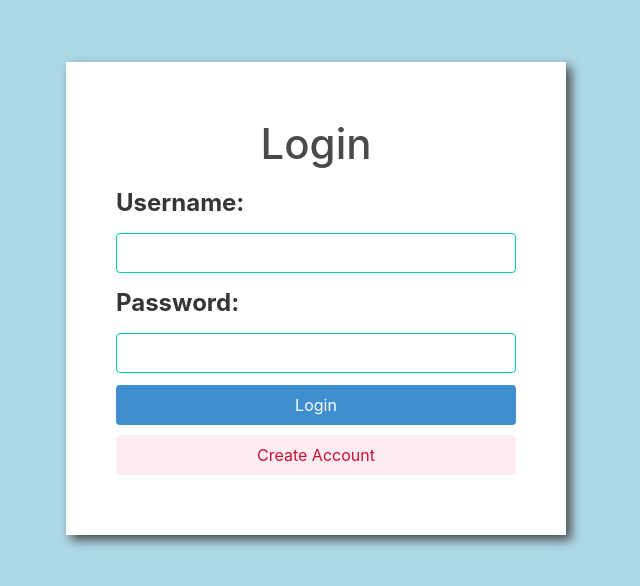
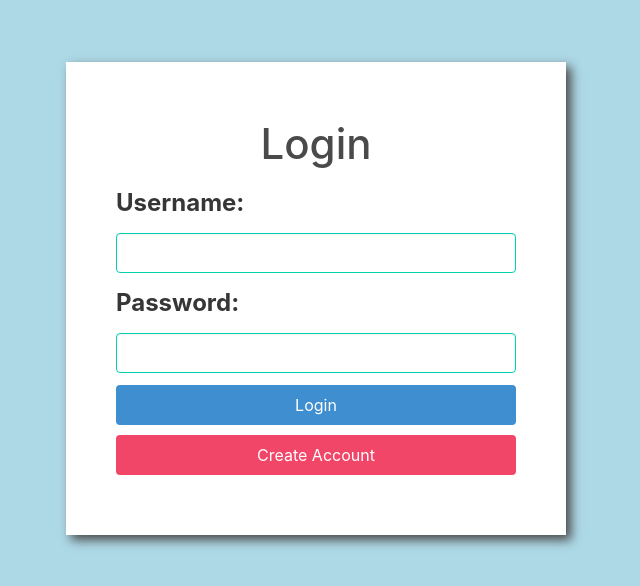
Before and after one commit to jerler1/fist-to-five, a React (Create React App) app: page / in a window 1280 px wide. Shown: the part 102-688 px from the top of the page, without its empty margins (324-964 px from the left). Built offline with nearby package versions, Linux system fonts and the light colour scheme.

Commit message:
changed buttons styling

```diff
--- a/src/views/Login/Login.jsx
+++ b/src/views/Login/Login.jsx
@@ -122,7 +122,7 @@ const Login = () => {
                   Create your account
                 </button>
                 <button
-                  className="button is-fullwidth is-danger is-light"
+                  className="button is-fullwidth is-danger"
                   onClick={handleCreateAccountButtonClick}
                 >
                   Back To Login
@@ -183,7 +183,7 @@ const Login = () => {
                   Create your account
                 </button>
                 <button
-                  className="button is-fullwidth is-danger is-light"
+                  className="button is-fullwidth is-danger"
                   onClick={handleCreateAccountButtonClick}
                 >
                   Back to Login
@@ -233,7 +233,7 @@ const Login = () => {
                 Login
               </button>
               <button
-                className="button is-fullwidth is-danger is-light"
+                className="button is-fullwidth is-danger"
                 onClick={handleCreateAccountButtonClick}
               >
                 Create Account
```
